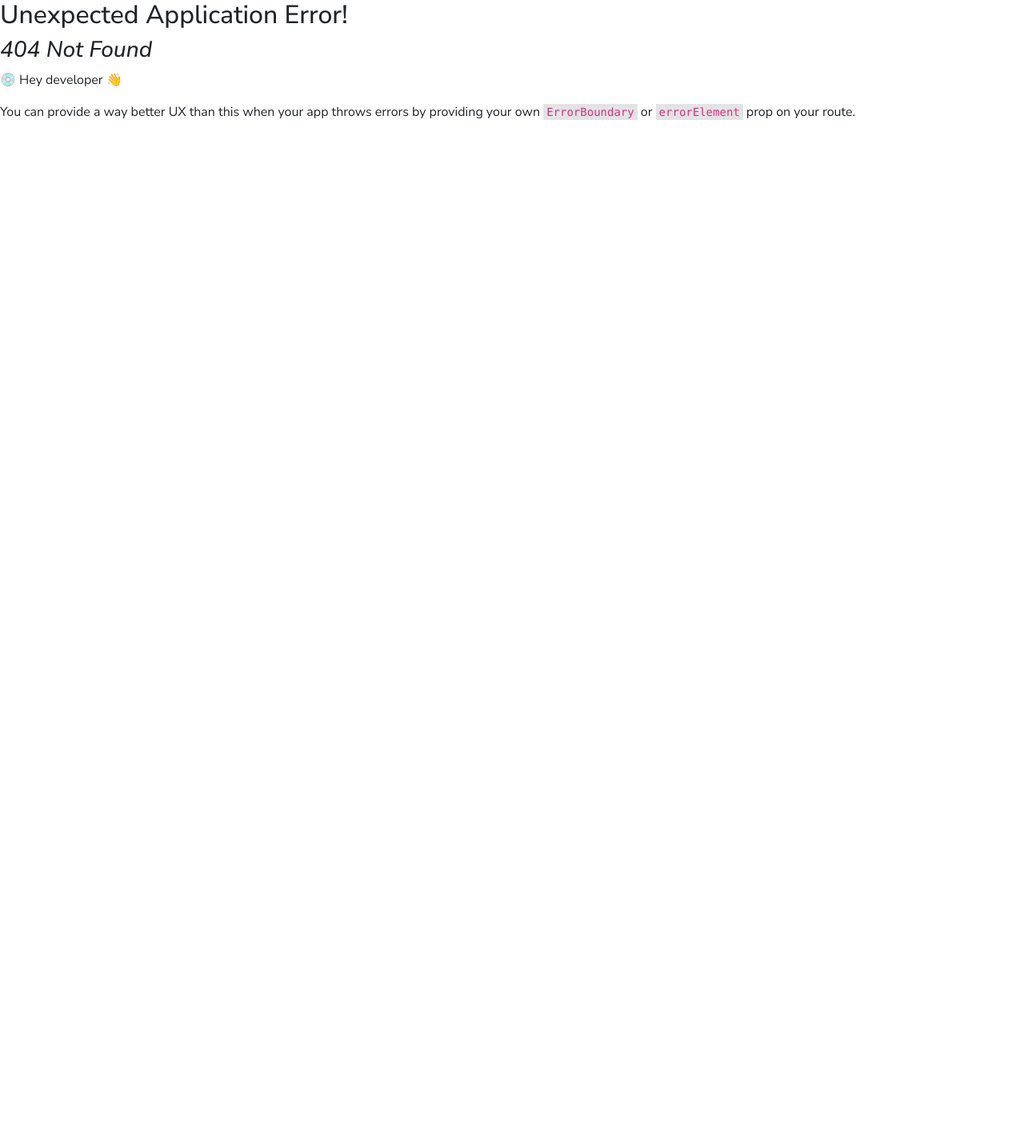
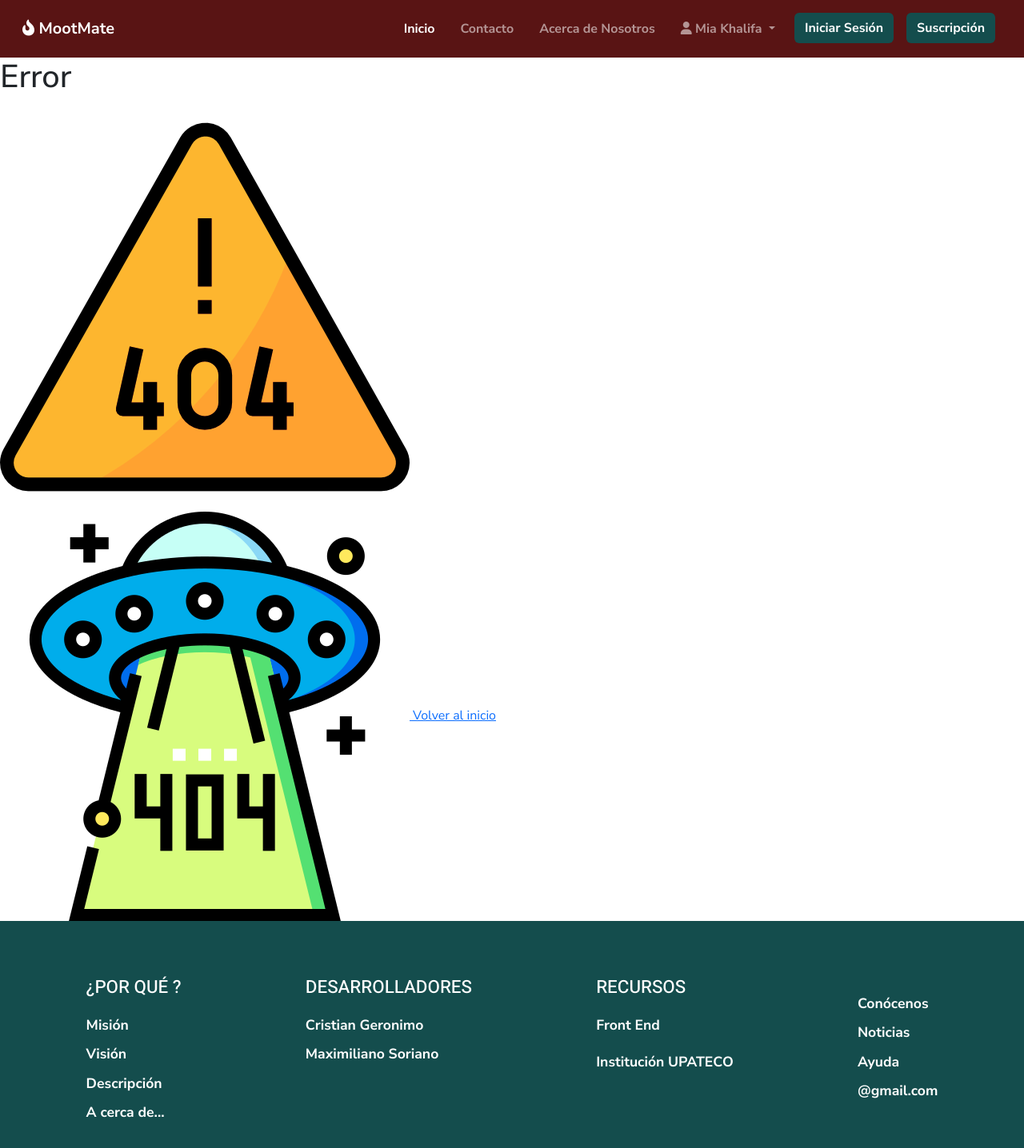
Before and after one commit to imhOTEB20/teamHubApp, a React (Vite) app: page /desarrolladores in a window 1280 px wide. Before the commit this address had no page. Shown: the top 1436 px of the page at 80% size. Before the commit the page ends 800 px from the top, so only its background shows below. Built offline with nearby package versions, Linux system fonts and the light colour scheme.

Commit message:
Se agrego la ruta y el componente not found

```diff
--- a/src/Router.jsx
+++ b/src/Router.jsx
@@ -1,5 +1,6 @@
 import { createBrowserRouter } from 'react-router-dom';
 import Home from './components/Home';
+import NotFound from './components/NotFound';
 
 
 const Router = createBrowserRouter([
@@ -7,6 +8,11 @@ const Router = createBrowserRouter([
     {
         path: '/',
         element: <Home />
+    },
+    //Pagina error
+    {
+        path: '*',
+        element: <NotFound />
     }
 ]);
 
--- /dev/null
+++ b/src/components/NotFound.jsx
@@ -0,0 +1,23 @@
+import Header from "./Header";
+import Footer from "./Footer";
+import errorNave404 from '../assets/img/error-404-nave.png'
+import error404 from '../assets/img/error-404.png'
+const NotFound = () => {
+    return  (
+        <>
+        <Header nombre="MootMate"/>
+        <main>
+        <section className="error">
+            <article className="mensaje-error">
+                <h1>Error</h1><img src={error404} alt="error-404" />
+            </article>
+            <img src={errorNave404} alt="error-404-nave" />
+            <a className="btn-volver-index" href="/"> Volver al inicio</a>
+        </section>
+        </main>
+        <Footer/>
+        </>
+    );
+}
+
+export default NotFound;
```
Also changed, not shown: src/assets/img/error-404-nave.png (added), src/assets/img/error-404.png (added).
